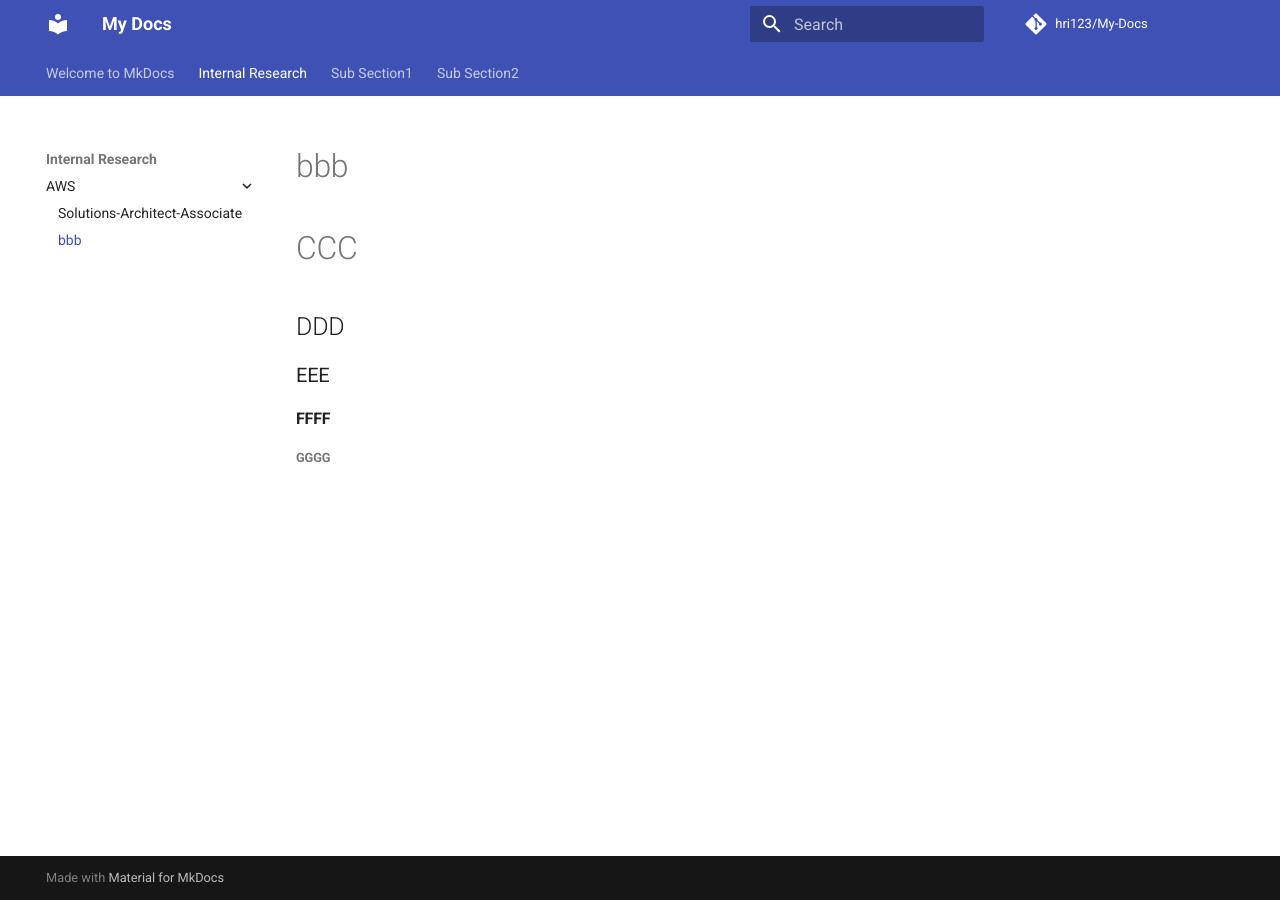
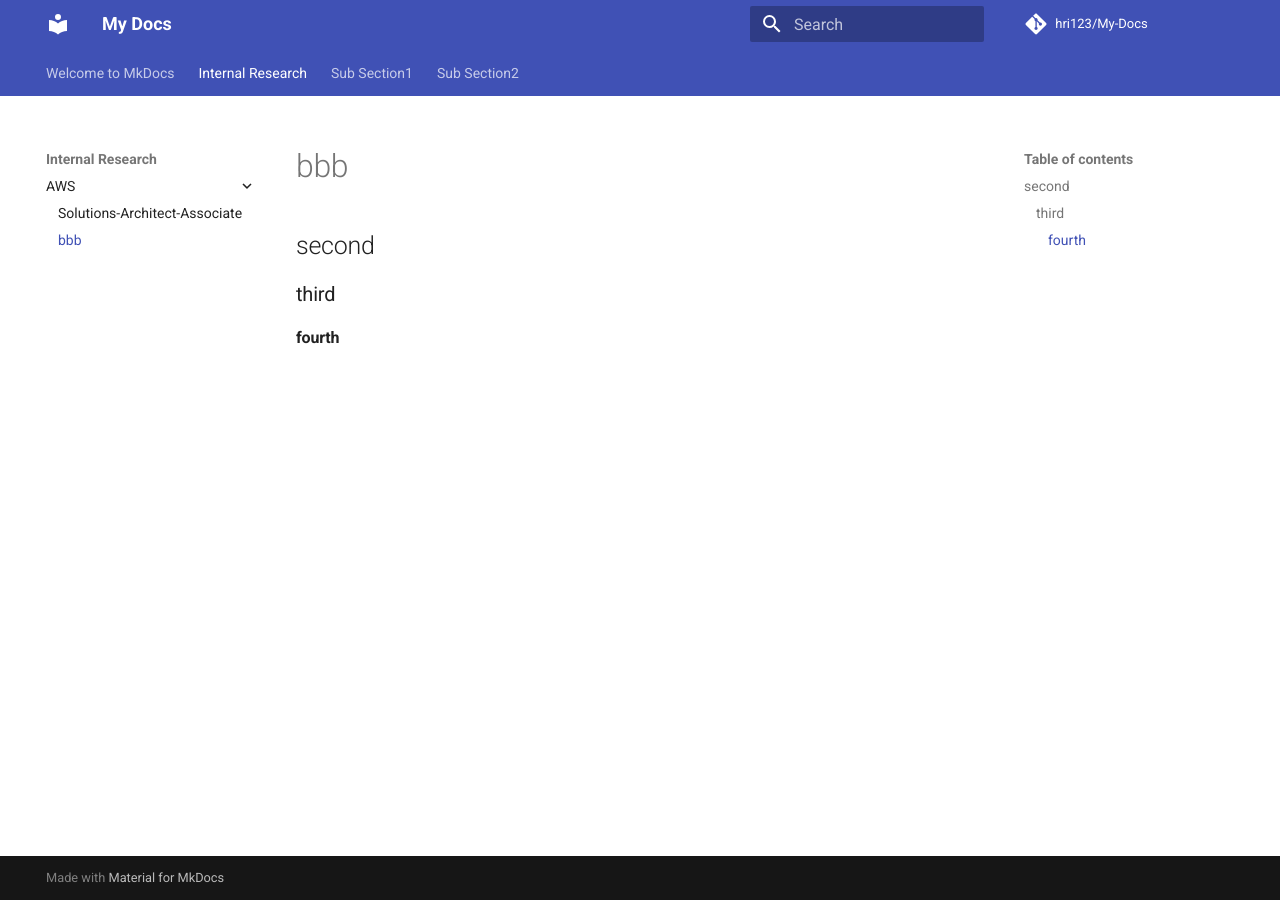
Before and after one commit to hri123/My-Docs, an MkDocs documentation site: the page built from docs/Internal Research/AWS/bbb.md, in a window 1280 px wide. Built offline with MkDocs 1.6.1 and Material for MkDocs 9.7.7, drawn with Linux system fonts in a browser that asks for light colours; comment, search, counter and statistics services are not loaded.

Commit message:
Update bbb.md

```diff
--- a/docs/Internal Research/AWS/bbb.md
+++ b/docs/Internal Research/AWS/bbb.md
@@ -1,13 +1,7 @@
 # bbb
 
+## second
 
-# CCC
+### third
 
-## DDD
-
-### EEE
-
-#### FFFF
-
-
-##### GGGG
+#### fourth
```
